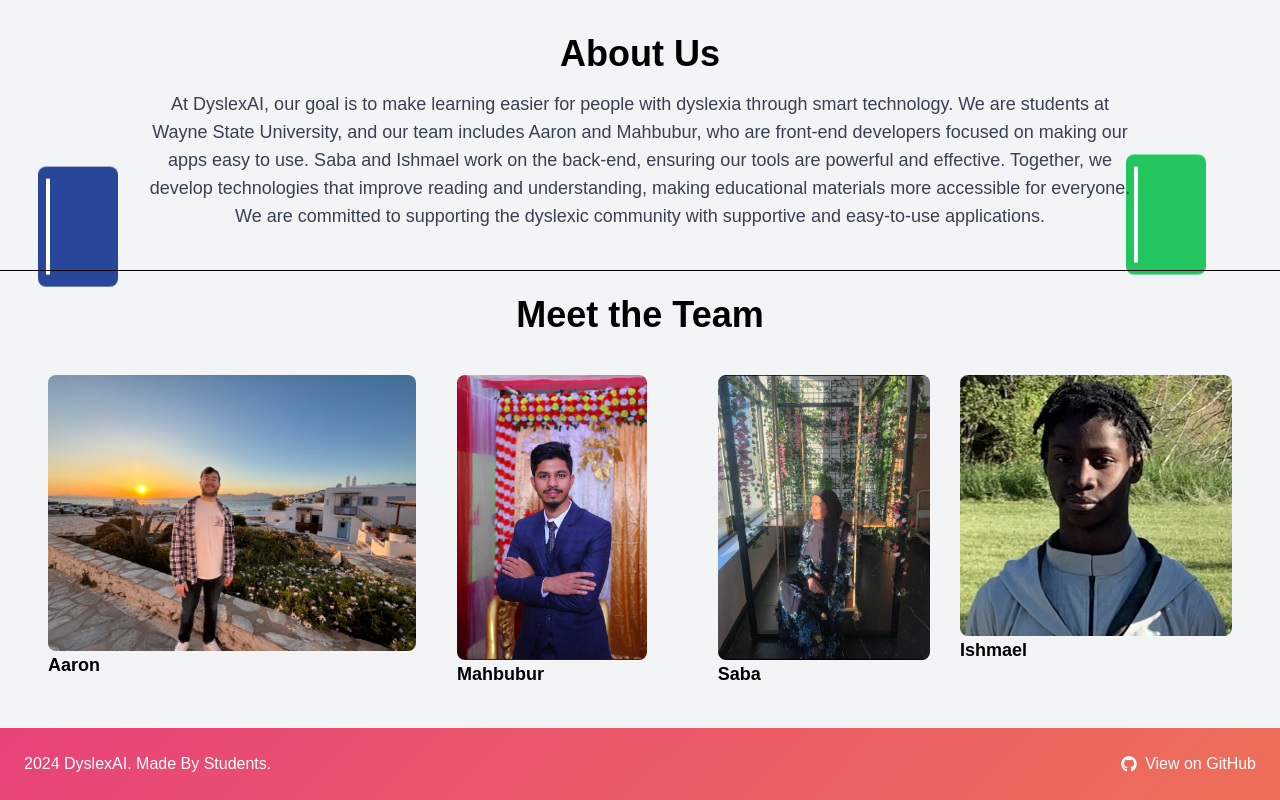
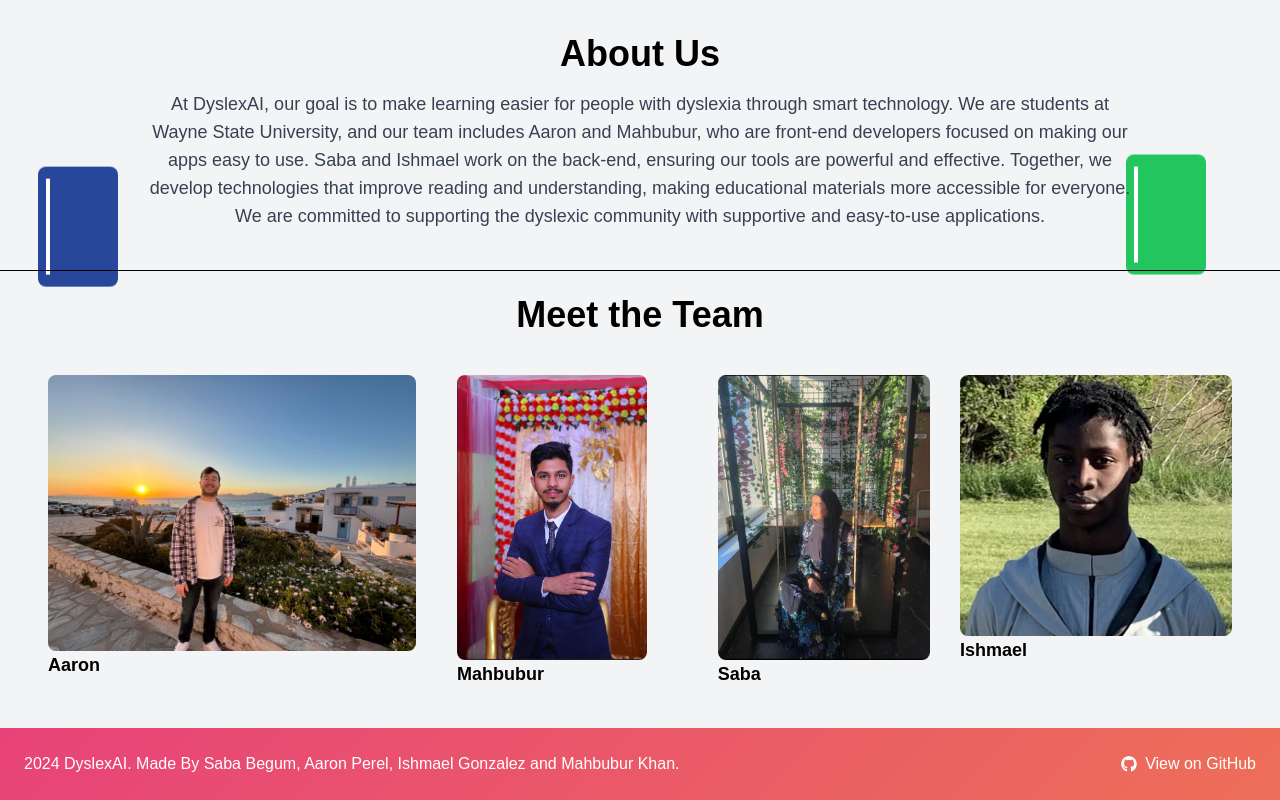
Before and after one commit to aabron/DyslexAI-CSC, a React (Create React App) app: page / in a window 1280 px wide. Shown: the part 830-1630 px from the top of the page. Built offline with nearby package versions, Linux system fonts and the light colour scheme; no server answers; a web font is replaced by a local one.

Commit message:
Update Footer.jsx
Changed "Made By students" to "Made by <our names>"

```diff
--- a/src/components/Footer.jsx
+++ b/src/components/Footer.jsx
@@ -5,7 +5,7 @@ const Footer = () => {
   return (
     <footer className="header-animation p-6 text-white sticky font-reddit">
       <div className="container mx-auto flex flex-col md:flex-row justify-between items-center">
-        <p className="text-center md:text-left mb-4 md:mb-0">{new Date().getFullYear()} DyslexAI. Made By Students.</p>
+        <p className="text-center md:text-left mb-4 md:mb-0">{new Date().getFullYear()} DyslexAI. Made By Saba Begum, Aaron Perel, Ishmael Gonzalez and Mahbubur Khan.</p>
         <a
           href="https://github.com/aabron/DyslexAI-CSC"
           target="_blank"
```
